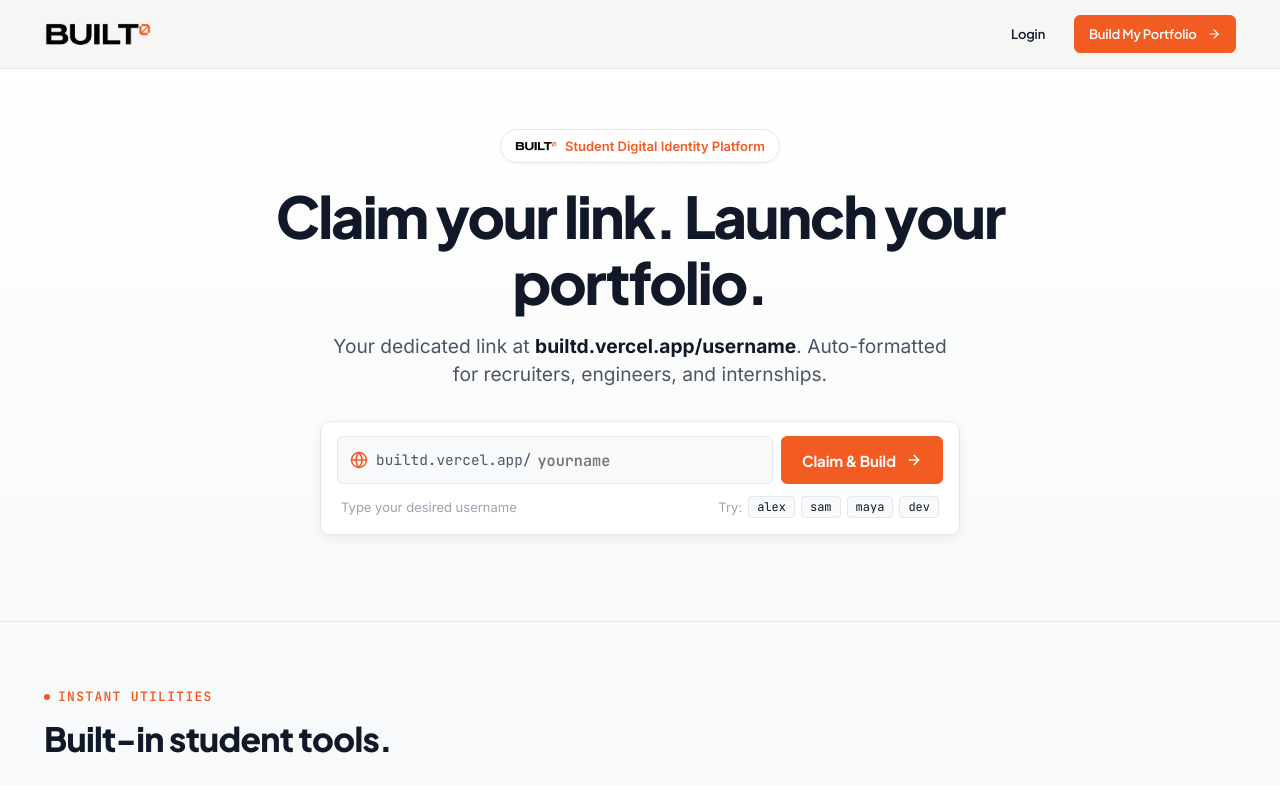
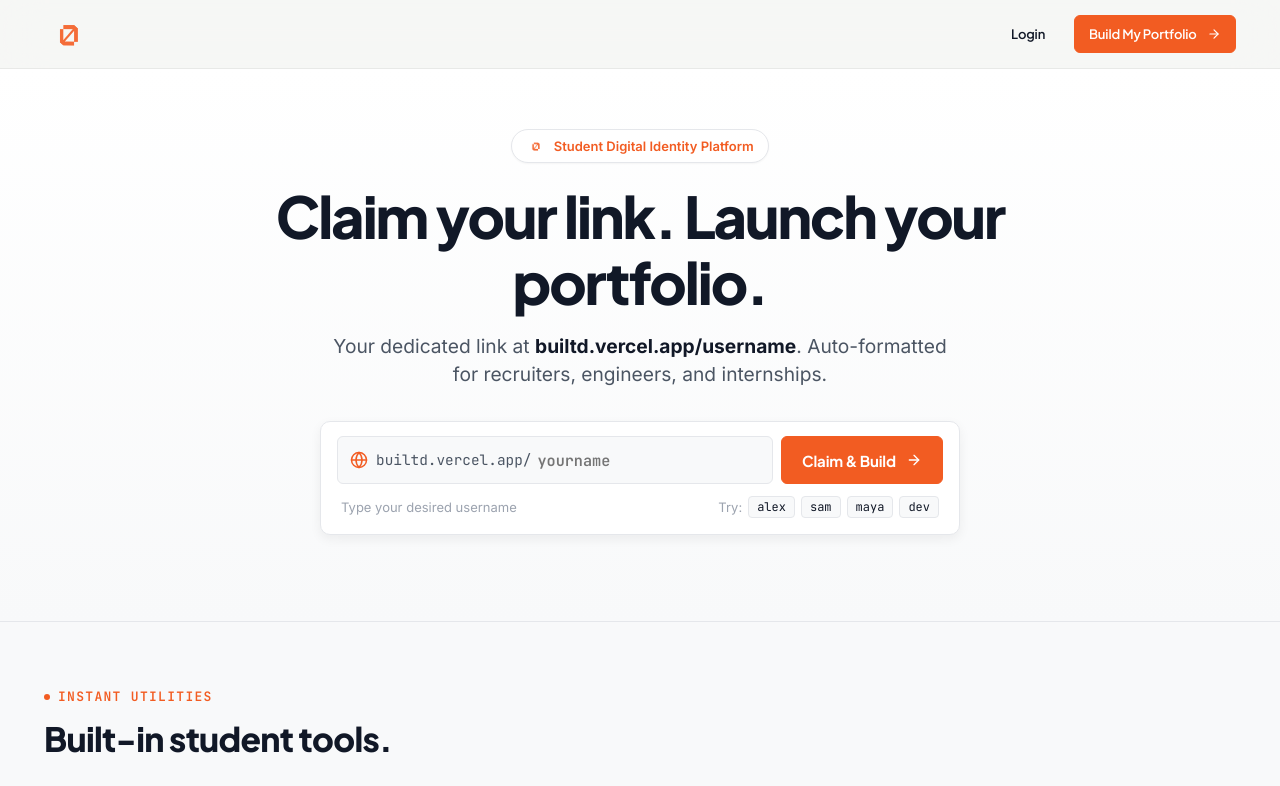
Before and after one commit to manjunathreddy66/builtd, a React (Vite) app in the folder client/: page / in a window 1280 px wide. Shown: the top 786 px of the page. Built offline with nearby package versions, Linux system fonts and the light colour scheme; no server answers.

Commit message:
chore: change web icon and brand images everywhere from built.png to builtd.png

```diff
--- a/client/index.html
+++ b/client/index.html
@@ -2,16 +2,16 @@
 <html lang="en">
   <head>
     <meta charset="UTF-8" />
-    <link rel="icon" type="image/png" sizes="32x32" href="/built.png" />
-    <link rel="icon" type="image/png" sizes="192x192" href="/built.png" />
-    <link rel="apple-touch-icon" href="/built.png" />
-    <link rel="shortcut icon" href="/built.png" />
+    <link rel="icon" type="image/png" sizes="32x32" href="/builtd.png" />
+    <link rel="icon" type="image/png" sizes="192x192" href="/builtd.png" />
+    <link rel="apple-touch-icon" href="/builtd.png" />
+    <link rel="shortcut icon" href="/builtd.png" />
     <meta name="theme-color" content="#F25C22" />
     <meta name="viewport" content="width=device-width, initial-scale=1.0" />
     <title>BUILTD — Build your digital identity.</title>
     <meta name="description" content="BUILTD is the free portfolio platform for engineering and college students. Answer a few questions; BUILTD builds your digital identity." />
     <meta property="og:title" content="BUILTD — Build your digital identity." />
-    <meta property="og:image" content="/built.png" />
+    <meta property="og:image" content="/builtd.png" />
 
     <!-- Google Fonts: Plus Jakarta Sans, Space Grotesk, Inter, JetBrains Mono -->
     <link rel="preconnect" href="https://fonts.googleapis.com">
--- a/client/src/components/common/Footer.jsx
+++ b/client/src/components/common/Footer.jsx
@@ -32,7 +32,7 @@ export const Footer = () => {
             onMouseLeave={(e) => e.currentTarget.style.transform = 'scale(1)'}
           >
             <img
-              src="/built.png"
+              src="/builtd.png"
               alt="BUILTD"
               style={{
                 height: '36px',
--- a/client/src/components/common/Logo.jsx
+++ b/client/src/components/common/Logo.jsx
@@ -3,7 +3,7 @@ import { Link } from 'react-router-dom';
 
 /**
  * BUILTD Brand Logo Component
- * - built.png brand mark
+ * - builtd.png brand mark
  */
 export const Logo = ({
   variant = 'compact',
@@ -14,7 +14,7 @@ export const Logo = ({
   withLink = true
 }) => {
   const isMain = variant === 'main';
-  const src = '/built.png';
+  const src = '/builtd.png';
   const altText = 'BUILTD';
 
   // Default optimal heights ensuring 0 distortion and native aspect ratio
--- a/client/src/components/common/Navbar.jsx
+++ b/client/src/components/common/Navbar.jsx
@@ -39,7 +39,7 @@ export const Navbar = () => {
         justifyContent: 'space-between',
         height: '68px'
       }}>
-        {/* Brand Logo: built.png */}
+        {/* Brand Logo: builtd.png */}
         <div style={{ display: 'flex', alignItems: 'center' }}>
           <Link
             to="/"
@@ -54,7 +54,7 @@ export const Navbar = () => {
             onMouseLeave={(e) => e.currentTarget.style.transform = 'scale(1)'}
           >
             <img
-              src="/built.png"
+              src="/builtd.png"
               alt="BUILTD"
               style={{
                 height: '36px',
--- a/client/src/components/common/PortfolioFooter.jsx
+++ b/client/src/components/common/PortfolioFooter.jsx
@@ -40,7 +40,7 @@ export const PortfolioFooter = ({ theme = {}, profileName = '' }) => {
           onMouseLeave={(e) => e.currentTarget.style.transform = 'scale(1)'}
         >
           <img
-            src="/built.png"
+            src="/builtd.png"
             alt="BUILTD"
             style={{
               height: '24px',
--- a/client/src/pages/Home.jsx
+++ b/client/src/pages/Home.jsx
@@ -90,7 +90,7 @@ export const Home = () => {
         <div className="container">
           <div style={{ maxWidth: '860px', margin: '0 auto', textAlign: 'center' }}>
 
-            {/* Tagline Badge with built.png icon */}
+            {/* Tagline Badge with builtd.png icon */}
             <div style={{
               display: 'inline-flex',
               alignItems: 'center',
@@ -105,7 +105,7 @@ export const Home = () => {
               marginBottom: '20px',
               boxShadow: 'var(--shadow-sm)'
             }}>
-              <img src="/built.png" alt="BUILTD" style={{ height: '14px', verticalAlign: 'middle' }} />
+              <img src="/builtd.png" alt="BUILTD" style={{ height: '14px', verticalAlign: 'middle' }} />
               Student Digital Identity Platform
             </div>
 
--- a/client/src/pages/NotFound.jsx
+++ b/client/src/pages/NotFound.jsx
@@ -55,8 +55,8 @@ export const NotFound = () => {
           The page or portfolio you're looking for doesn't exist or has moved.
         </p>
 
-        <Link to="/" className="btn btn-brand" style={{ display: 'inline-flex', alignItems: 'center', gap: '6px' }}>
-          <ArrowLeft size={16} /> Back to <img src="/built.png" alt="BUILTD" style={{ height: '18px', verticalAlign: 'middle' }} />
+        <Link to="/" className="btn btn-brand ios-btn" style={{ display: 'inline-flex', alignItems: 'center', gap: '6px' }}>
+          <ArrowLeft size={16} /> Back to <img src="/builtd.png" alt="BUILTD" style={{ height: '18px', verticalAlign: 'middle' }} />
         </Link>
       </div>
     </div>
--- a/client/src/pages/PublicPortfolio.jsx
+++ b/client/src/pages/PublicPortfolio.jsx
@@ -67,7 +67,7 @@ export const PublicPortfolio = () => {
         gap: '20px'
       }}>
         <img
-          src="/built.png"
+          src="/builtd.png"
           alt="BUILTD"
           style={{ height: '36px', width: 'auto' }}
         />
@@ -106,7 +106,7 @@ export const PublicPortfolio = () => {
           <div style={{ marginBottom: '22px' }}>
             <Link to="/">
               <img
-                src="/built.png"
+                src="/builtd.png"
                 alt="BUILTD"
                 style={{ height: '34px', width: 'auto' }}
               />
@@ -132,7 +132,7 @@ export const PublicPortfolio = () => {
           </p>
 
           <Link to="/" className="btn btn-brand ios-btn" style={{ display: 'inline-flex', alignItems: 'center', gap: '8px' }}>
-            <ArrowLeft size={16} /> Back to <img src="/built.png" alt="BUILTD" style={{ height: '16px', verticalAlign: 'middle' }} />
+            <ArrowLeft size={16} /> Back to <img src="/builtd.png" alt="BUILTD" style={{ height: '16px', verticalAlign: 'middle' }} />
           </Link>
         </div>
       </div>
--- a/client/src/pages/Signup.jsx
+++ b/client/src/pages/Signup.jsx
@@ -196,7 +196,7 @@ export const Signup = () => {
             marginTop: '16px',
             marginBottom: '6px'
           }}>
-            Create your <img src="/built.png" alt="BUILTD" style={{ height: '24px', verticalAlign: 'middle', margin: '0 4px', display: 'inline-block' }} /> account.
+            Create your <img src="/builtd.png" alt="BUILTD" style={{ height: '24px', verticalAlign: 'middle', margin: '0 4px', display: 'inline-block' }} /> account.
           </h1>
           <p style={{ fontSize: '0.875rem', color: 'var(--text-secondary)' }}>
             Start building your digital identity in minutes.
```
Also changed, not shown: 1 other file (tests, documents, lock files or other folders).
